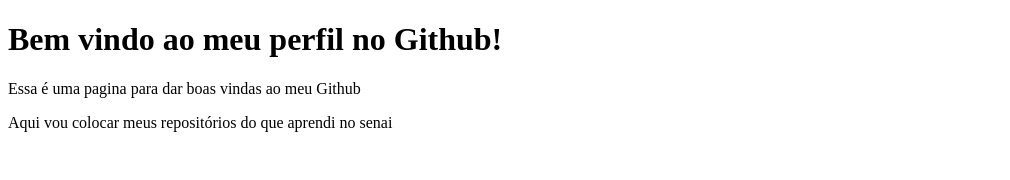
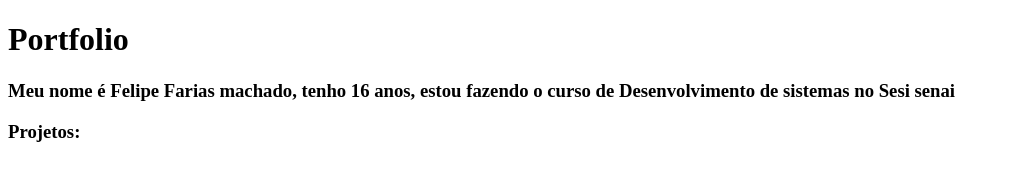
Before and after one commit to Felipefars/repositorio, a plain HTML site: page index.html in a window 1280 px wide. Shown: the whole page, without its empty margins (0-1010 px from the left). Drawn offline with Linux system fonts and the light colour scheme.

Commit message:
primeiro

```diff
--- a/index.html
+++ b/index.html
@@ -2,12 +2,13 @@
 <html lang="en">
 <head>
     <meta charset="UTF-8">
-    <meta name="viewport" content="width=,, initial-scale=1.0">
-    <title>Felipe</title>
+    <meta name="viewport" content="width=device-width, initial-scale=1.0">
+    <title>Document</title>
 </head>
 <body>
-    <h1>Bem vindo ao meu perfil no Github!</h1>
-    <p>Essa é uma pagina para dar boas vindas ao meu Github</p>
-    <p>Aqui vou colocar meus repositórios do que aprendi no senai</p>
-</body>
-</html>
+
+ <h1>Portfolio</h1>
+ <h3>Meu nome é Felipe Farias machado, tenho 16 anos, estou fazendo o curso de Desenvolvimento de sistemas no Sesi senai</h3>
+ <h3>Projetos:</h3>
+ <img src= "">
+ </html>
```
